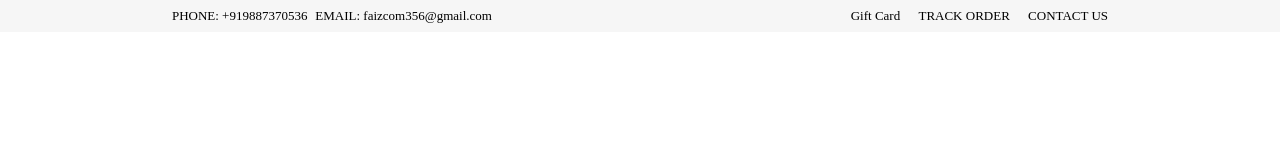
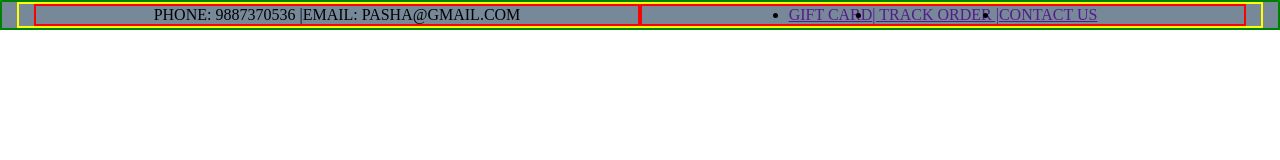
Before and after one commit to mdalifaizan356/Backend-with-Regex, a plain HTML site: page Project Assignment/index.html in a window 1280 px wide. Drawn offline with Linux system fonts and the light colour scheme.

Commit message:
Work On project

```diff
--- a/Project Assignment/css/home.css
+++ b/Project Assignment/css/home.css
@@ -3,36 +3,42 @@
     padding: 0;
     box-sizing: border-box;
 }
-
-.top-info-box{
-    /* border: 2px solid yellow; */
+.headerArea{
+    border: 2px solid red;
     width: 100%;
-    height: 2rem;
-    background-color: #F6F6F6;
+    font-family: "Roboto",sans-serif;
+}
+.topMenu{
+    border: 2px solid green;
+    width: 100%;
+    background-color: lightslategray;
+}
+.Container{
+    border: 2px solid yellow;
+    padding-left:15px;
+    padding-right: 15px;
+    margin-left: 15px;
+    margin-right: 15px;
     display: flex;
-    justify-content:space-around;
+    justify-content: space-around;
+}
+.leftMenu{
+    border: 2px solid red;
+    width: 50%;
+    display: flex;
+    justify-content: center;
     align-items: center;
-    font-size: small;
+}
+.rightMenu{
+    border: 2px solid red;
+    width: 50%;
+    display: flex;
+    justify-content: center;
+    align-items: center;
 }
 
-.top-contact{
-    /* border: 2px solid blue; */
-    width: 25%;
+.rightMenu ul{
     display: flex;
-    justify-content: space-between;
-
-
+    justify-content: center;
+    align-items: center;
 }
-
-.top-menu{
-    /* border: 2px solid blue; */
-
-}
-
-.top-menu a{
-    /* border: 2px solid red; */
-    margin-left: 15px;
-    text-decoration: none;
-    color: black;
-
-}
--- a/Project Assignment/index.html
+++ b/Project Assignment/index.html
@@ -3,20 +3,28 @@
 <head>
     <meta charset="UTF-8">
     <meta name="viewport" content="width=device-width, initial-scale=1.0">
-    <link rel="stylesheet" href="./css/home.css">
-    <title>E-Commerce</title>
+    <link rel="stylesheet" href="css/home.css">
+    <title>Home</title>
 </head>
 <body>
-    <div class="top-info-box">
-        <div class="top-contact">
-            <p>PHONE: +919887370536</p>
-            <p>EMAIL: faizcom356@gmail.com</p>
+    <head class="headerArea">
+        <div class="topMenu">
+            <div class="Container">
+                <div class="leftMenu">
+                    <p>PHONE: 9887370536 |</p>
+                    <P>EMAIL: PASHA@GMAIL.COM</P>
+                </div>
+                <div class="rightMenu">
+                    <ul>
+                        <li><a href="">GIFT CARD </a></li>
+                        <li><a href="">| TRACK ORDER |</a></li>
+                        <li><a href=""> CONTACT US</a></li>
+
+                    </ul>
+                </div>
+            </div>
         </div>
-        <div class="top-menu">
-            <a href="">Gift Card</a>
-            <a href="">TRACK ORDER</a>
-            <a href="">CONTACT US</a>
-        </div>
-    </div>
+        <div class="mainMenu"></div>
+    </head>
 </body>
 </html>
```
Also changed, not shown: Java Script/Notes/CallBack Function.txt (+7 -0 lines), Java Script/Practice Files/Practice.js (+23 -6 lines).
